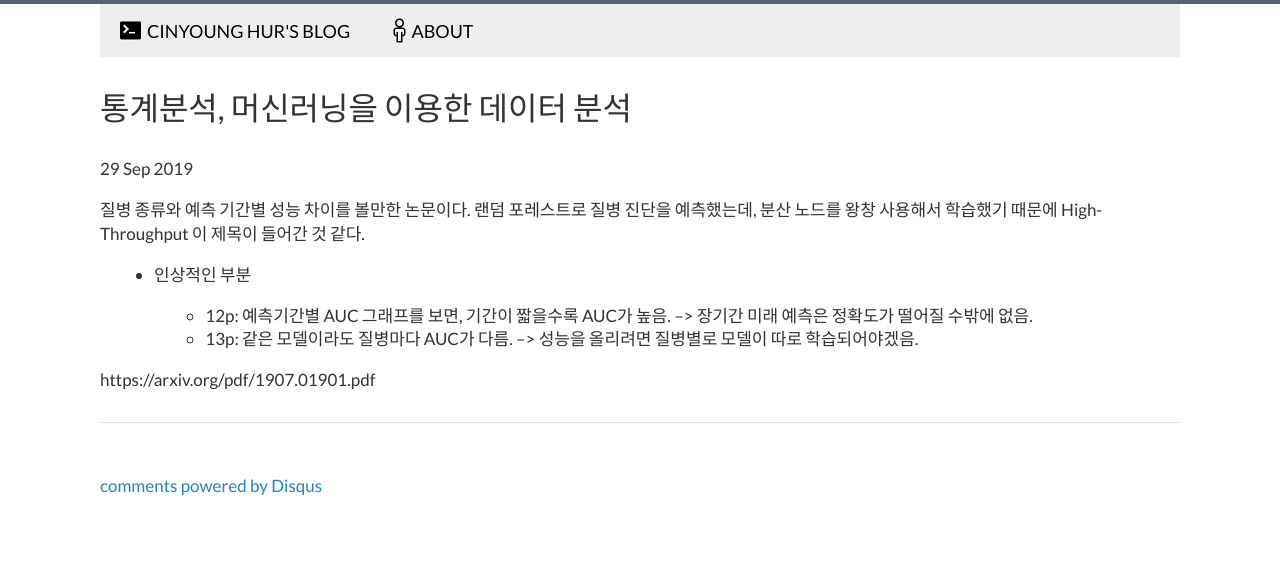
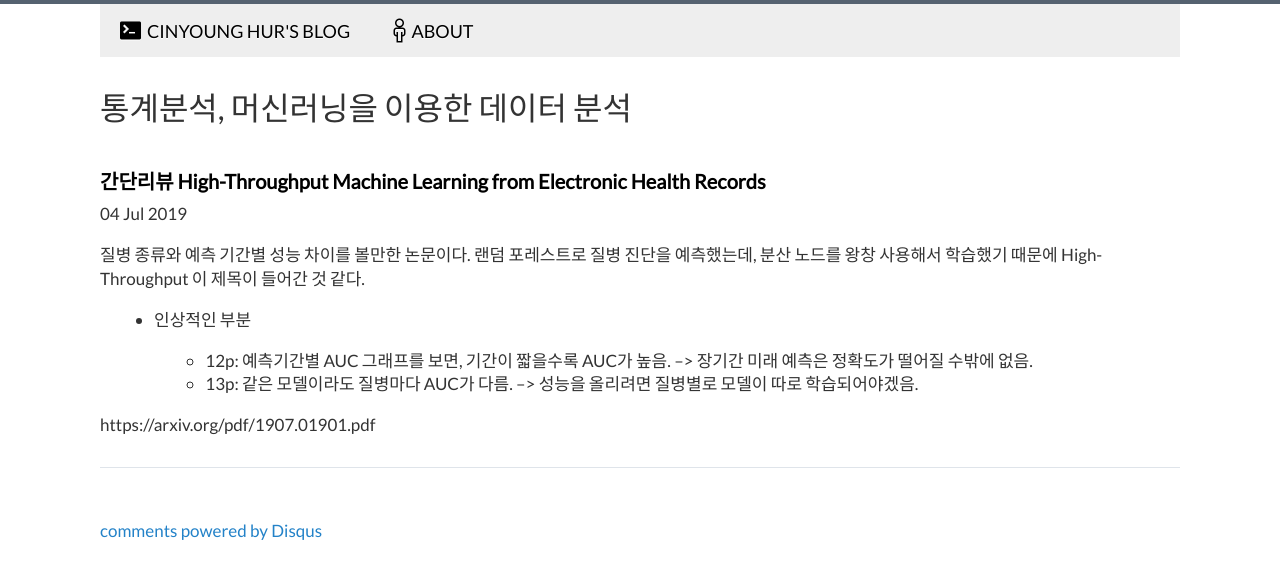
Before and after one commit to hurcy/hurcy.github.io, a Jekyll site: the page built from _posts/2019-07-04-high-throughput-machine-learning-from-electronic-health-records.markdown, in a window 1280 px wide. Shown: the top 579 px of the page. Built offline with Jekyll 4.4.1, drawn with Linux system fonts in a browser that asks for light colours; our own code applies the rules of GitHub Pages for plain Markdown files; comment, search, counter and statistics services are not loaded; some of the changed lines change nothing that is shown.

Commit message:
Update 2019-07-04-high-throughput-machine-learning-from-electronic-health-records.markdown

```diff
--- a/_posts/2019-07-04-high-throughput-machine-learning-from-electronic-health-records.markdown
+++ b/_posts/2019-07-04-high-throughput-machine-learning-from-electronic-health-records.markdown
@@ -1,6 +1,7 @@
 ---
-title: 간단리뷰: High-Throughput Machine Learning from Electronic Health Records
+title: 간단리뷰 High-Throughput Machine Learning from Electronic Health Records
 layout: post
+date:   2019-07-04 23:49:29 +0900
 categories: ko
 published: true
 ---
```
